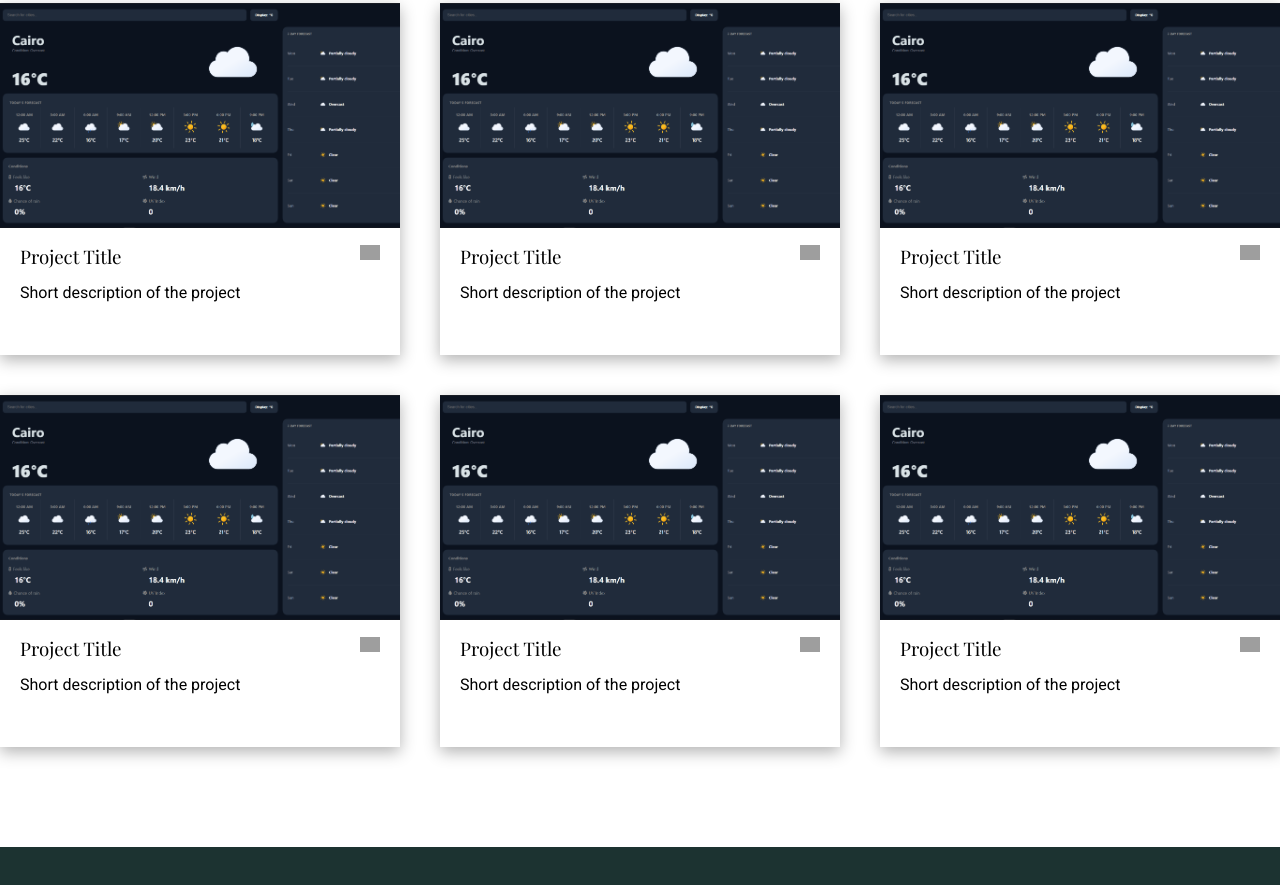
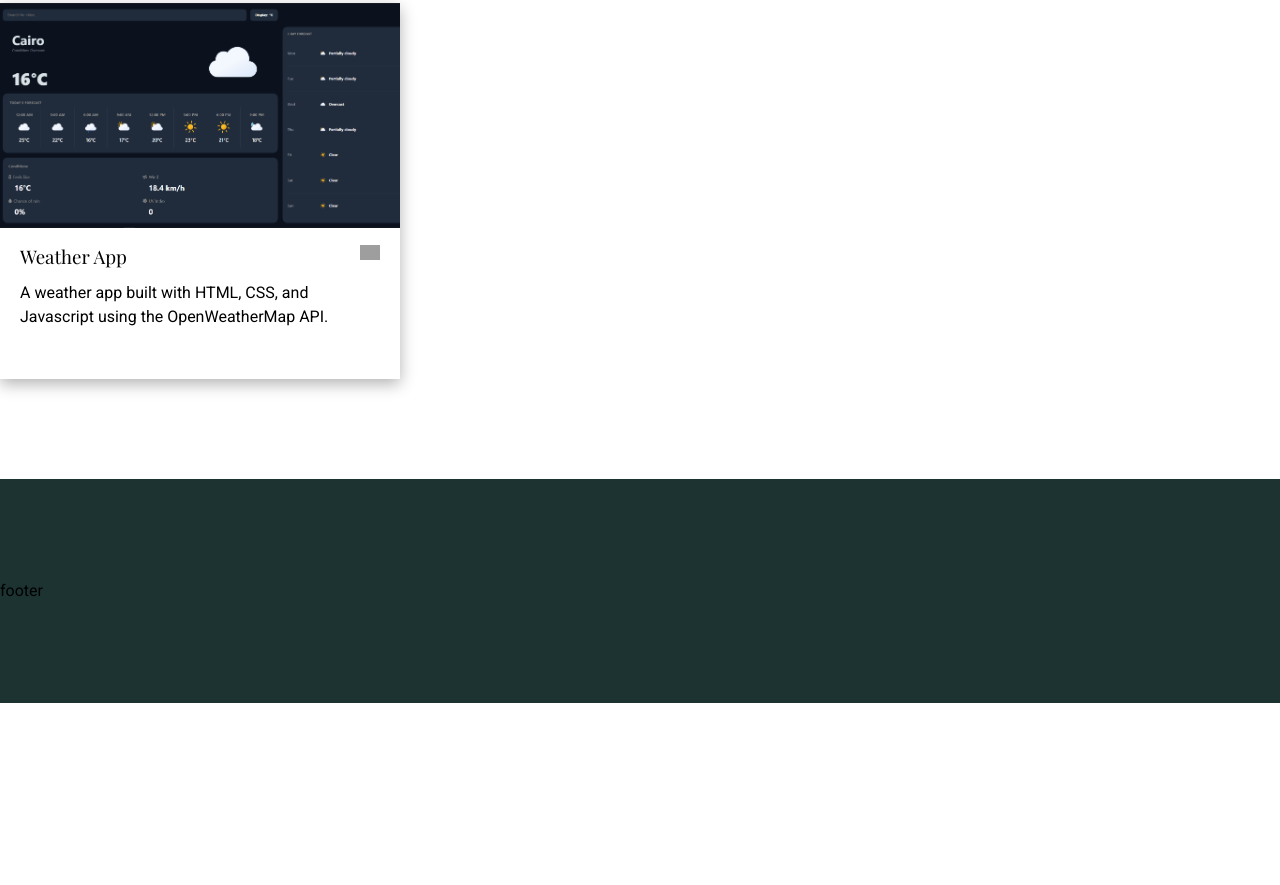
Before and after one commit to GoodGuyFate/odin-homepage, a plain HTML site: page index.html in a window 1280 px wide. Shown: the part 635-1520 px from the top of the page. After the commit the page ends 1338 px from the top, so only its background shows below. Drawn offline with nearby package versions, Linux system fonts and the light colour scheme; grey boxes are pictures that could not be loaded; a web font is replaced by a local one.

Commit message:
create dynamic project cards with JS, start work on modal

```diff
--- a/index.html
+++ b/index.html
@@ -89,162 +89,7 @@
     <main class="main-wrapper">
       <div class="main-container">
         <h2>My Work</h2>
-        <div class="grid-container">
-          <div class="card">
-            <img
-              class="project-images"
-              src="images/project-1.png"
-              alt="Screenshot of project 1"
-            />
-            <div class="title-card-wrapper">
-              <h3>Project Title</h3>
-              <a
-                href="https://github.com/GoodGuyFate"
-                class="icon-button"
-                target="_blank"
-                rel="noopener noreferrer"
-              >
-                <img
-                  class="github-icon"
-                  src="https://cdn.jsdelivr.net/gh/devicons/devicon@latest/icons/github/github-original.svg"
-                  alt="Github logo"
-                />
-              </a>
-            </div>
-            <div class="description-wrapper">
-              <p>Short description of the project</p>
-            </div>
-          </div>
-          <div class="card">
-            <img
-              class="project-images"
-              src="images/project-1.png"
-              alt="Screenshot of project 1"
-            />
-            <div class="title-card-wrapper">
-              <h3>Project Title</h3>
-              <a
-                href="https://github.com/GoodGuyFate"
-                class="icon-button"
-                target="_blank"
-                rel="noopener noreferrer"
-              >
-                <img
-                  class="github-icon"
-                  src="https://cdn.jsdelivr.net/gh/devicons/devicon@latest/icons/github/github-original.svg"
-                  alt="Github logo"
-                />
-              </a>
-            </div>
-            <div class="description-wrapper">
-              <p>Short description of the project</p>
-            </div>
-          </div>
-          <div class="card">
-            <img
-              class="project-images"
-              src="images/project-1.png"
-              alt="Screenshot of project 1"
-            />
-            <div class="title-card-wrapper">
-              <h3>Project Title</h3>
-              <a
-                href="https://github.com/GoodGuyFate"
-                class="icon-button"
-                target="_blank"
-                rel="noopener noreferrer"
-              >
-                <img
-                  class="github-icon"
-                  src="https://cdn.jsdelivr.net/gh/devicons/devicon@latest/icons/github/github-original.svg"
-                  alt="Github logo"
-                />
-              </a>
-            </div>
-            <div class="description-wrapper">
-              <p>Short description of the project</p>
-            </div>
-          </div>
-
-          <div class="card">
-            <img
-              class="project-images"
-              src="images/project-1.png"
-              alt="Screenshot of project 1"
-            />
-            <div class="title-card-wrapper">
-              <h3>Project Title</h3>
-              <a
-                href="https://github.com/GoodGuyFate"
-                class="icon-button"
-                target="_blank"
-                rel="noopener noreferrer"
-              >
-                <img
-                  class="github-icon"
-                  src="https://cdn.jsdelivr.net/gh/devicons/devicon@latest/icons/github/github-original.svg"
-                  alt="Github logo"
-                />
-              </a>
-            </div>
-            <div class="description-wrapper">
-              <p>Short description of the project</p>
-            </div>
-          </div>
-
-          <div class="card">
-            <img
-              class="project-images"
-              src="images/project-1.png"
-              alt="Screenshot of project 1"
-            />
-            <div class="title-card-wrapper">
-              <h3>Project Title</h3>
-              <a
-                href="https://github.com/GoodGuyFate"
-                class="icon-button"
-                target="_blank"
-                rel="noopener noreferrer"
-              >
-                <img
-                  class="github-icon"
-                  src="https://cdn.jsdelivr.net/gh/devicons/devicon@latest/icons/github/github-original.svg"
-                  alt="Github logo"
-                />
-              </a>
-            </div>
-            <div class="description-wrapper">
-              <p>Short description of the project</p>
-            </div>
-          </div>
-
-          <div class="card">
-            <img
-              class="project-images"
-              src="images/project-1.png"
-              alt="Screenshot of project 1"
-            />
-            <div class="title-card-wrapper">
-              <h3>Project Title</h3>
-              <a
-                href="https://github.com/GoodGuyFate"
-                class="icon-button"
-                target="_blank"
-                rel="noopener noreferrer"
-              >
-                <img
-                  class="github-icon"
-                  src="https://cdn.jsdelivr.net/gh/devicons/devicon@latest/icons/github/github-original.svg"
-                  alt="Github logo"
-                />
-              </a>
-            </div>
-            <div class="description-wrapper">
-              <p>Short description of the project</p>
-            </div>
-          </div>
-
-        </div>
+        <div class="grid-container"></div>
       </div>
     </main>
     <footer class="footer-wrapper">
@@ -252,5 +97,38 @@
         <p>footer</p>
       </div>
     </footer>
+
+    <div class="modal-container">
+      <div class="modal">
+        <div class="screenshot-container">
+          <img
+            class="project-images"
+            src="images/project-1.png"
+            alt="Screenshot of Weather App"
+          />
+        </div>
+        <div class="modal-project-title-wrapper">
+          <div class="modal-project-title">Project Title</div>
+          <a
+            class="icon-button"
+            target="_blank"
+            rel="noopener noreferrer"
+            href="https://github.com/GoodGuyFate/odin-weatherApp"
+            ><img
+              class="github-icon"
+              src="https://cdn.jsdelivr.net/gh/devicons/devicon@latest/icons/github/github-original.svg"
+              alt="Github logo"
+          /></a>
+        </div>
+        <div class="modal-description-wrapper">
+          <p class="modal-description">
+            This is a long description of the project
+          </p>
+        </div>
+        <div class="modal-button-container">
+          <button class="close-btn">Close</button>
+        </div>
+      </div>
+    </div>
   </body>
 </html>
--- a/script.js
+++ b/script.js
@@ -0,0 +1,59 @@
+const projects = [
+  {
+    title: "Weather App",
+    shortDescription:
+      "A weather app built with HTML, CSS, and Javascript using the OpenWeatherMap API.",
+    longDescription: "",
+    screenshots: ["images/project-1.png"],
+    repo: "https://github.com/GoodGuyFate/odin-weatherApp",
+  },
+];
+
+gridContainer = document.querySelector(".grid-container");
+
+for (project of projects) {
+  cardElement = document.createElement("div");
+  cardElement.classList.add("card");
+
+  imgElement = document.createElement("img");
+  imgElement.classList.add("project-images");
+  imgElement.src = project.screenshots[0];
+  imgElement.alt = `Screenshot of ${project.title}`;
+
+  cardElement.append(imgElement);
+
+  titleCardWrapperElement = document.createElement("div");
+  titleCardWrapperElement.classList.add("title-card-wrapper");
+
+  cardElement.append(titleCardWrapperElement);
+
+  titleCardElement = document.createElement("h3");
+  titleCardElement.textContent = project.title;
+
+  titleCardWrapperElement.append(titleCardElement);
+
+  linkElement = document.createElement("a");
+  linkElement.classList.add("icon-button");
+  linkElement.target = "_blank";
+  linkElement.rel = "noopener noreferrer";
+  linkElement.href = project.repo;
+
+  githubIconElement = document.createElement("img");
+  githubIconElement.classList.add("github-icon");
+  githubIconElement.src =
+    "https://cdn.jsdelivr.net/gh/devicons/devicon@latest/icons/github/github-original.svg";
+  githubIconElement.alt = "Github logo";
+
+  linkElement.append(githubIconElement);
+  titleCardWrapperElement.append(linkElement);
+
+  descriptionWrapperElement = document.createElement("div");
+  descriptionWrapperElement.classList.add("description-wrapper");
+
+  descriptionElement = document.createElement("p");
+  descriptionElement.textContent = project.shortDescription;
+  descriptionWrapperElement.append(descriptionElement);
+
+  cardElement.append(descriptionWrapperElement);
+  gridContainer.append(cardElement);
+}
--- a/style.css
+++ b/style.css
@@ -67,7 +67,7 @@ h2 {
 .image-wrapper h1 {
   position: absolute;
   top: 82%;
-  left: 7%;
+  left: 8%;
   color: white;
   font-size: 3vw;
   text-shadow: 1px 5px 2px rgba(0, 0, 0, 0.15);
@@ -166,6 +166,23 @@ main {
   background-color: #1c3331;
 }
 
+.modal-container {
+  display: none;
+  background-color: #000000bb;
+  justify-content: center;
+  align-items: center;
+  position: fixed;
+  top: 0;
+  left: 0;
+  right: 0;
+  bottom: 0;
+}
+.modal {
+  max-width: 900px;
+  background-color: white;
+  padding: 20px;
+}
+
 @media (max-width: 1024px) {
   .image-wrapper {
     width: 50%;
```
